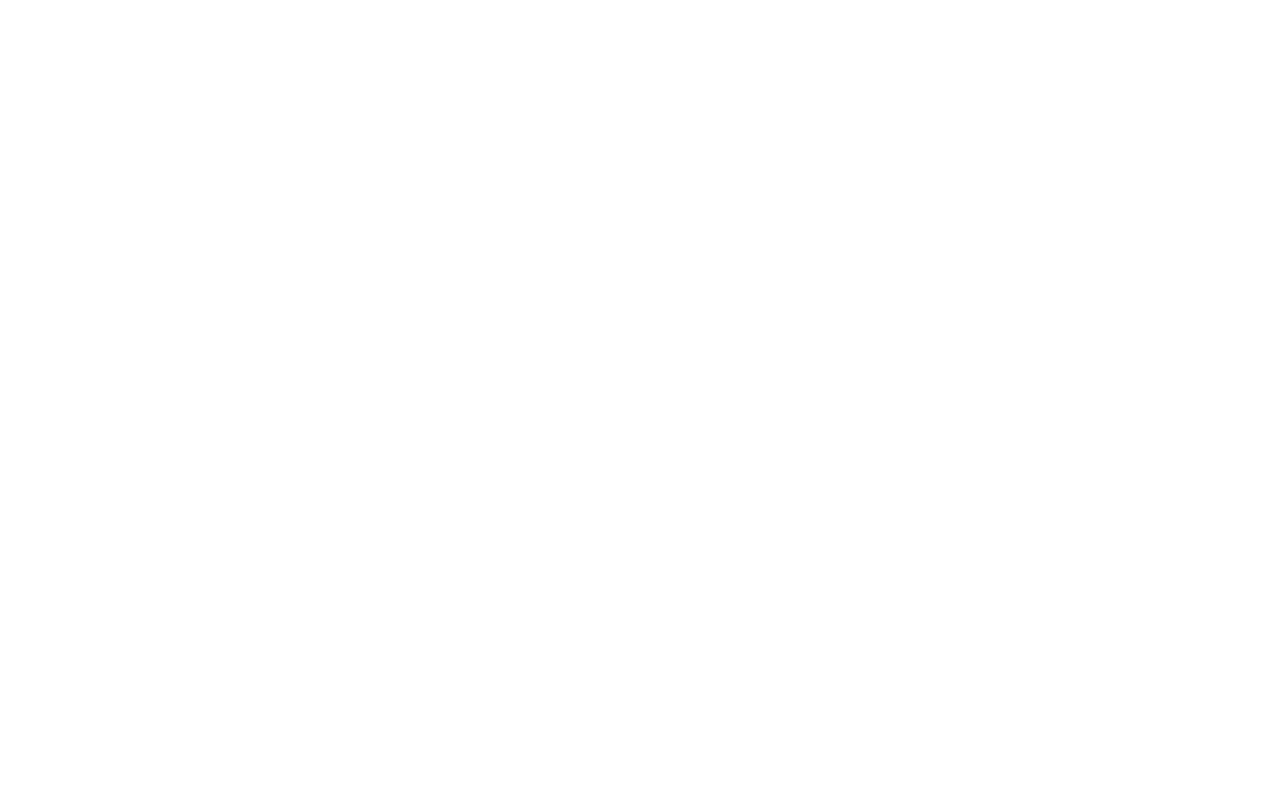
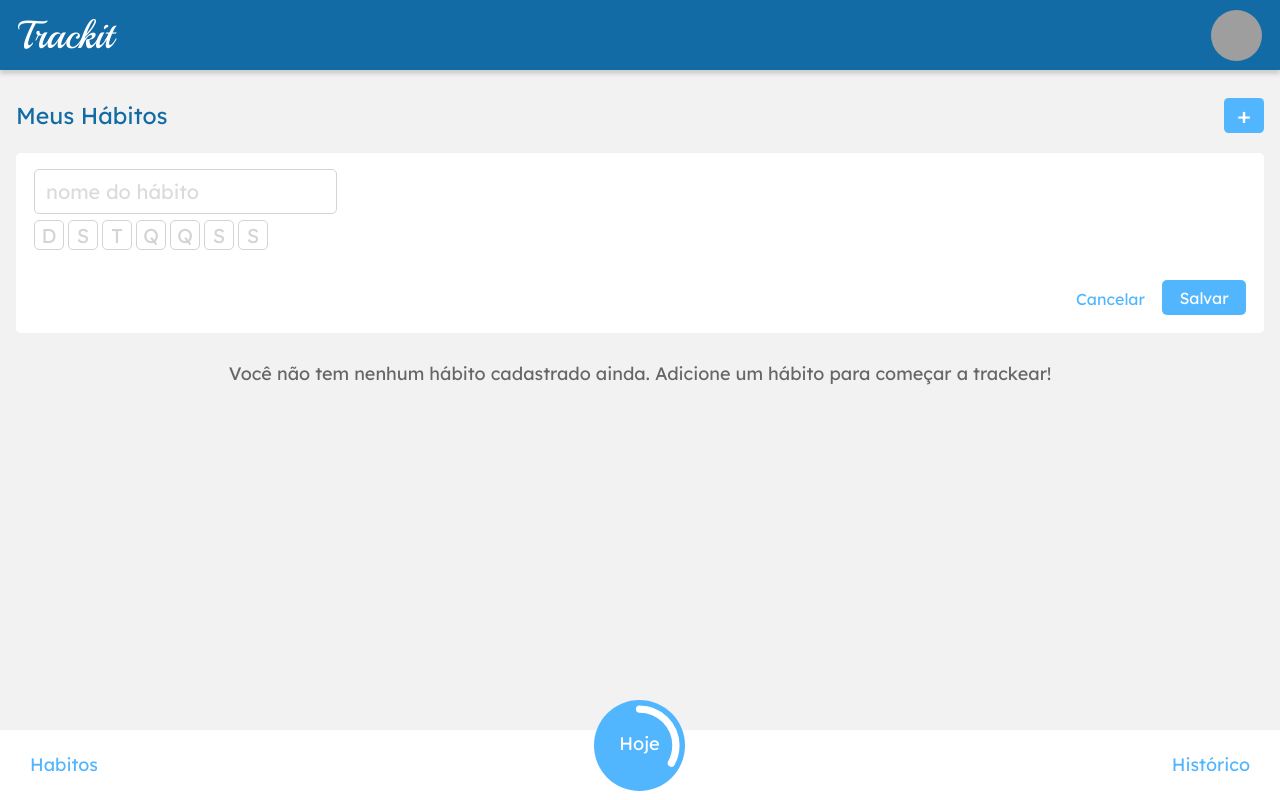
Before and after one commit to DiegoBeker/Trackit, a React (Create React App) app: page /habitos in a window 1280 px wide. Before the commit this address had no page. Built offline with nearby package versions, Linux system fonts and the light colour scheme; grey boxes are pictures that could not be loaded.

Commit message:
Tela de Hábitos estática

```diff
--- a/package.json
+++ b/package.json
@@ -8,6 +8,7 @@
     "@testing-library/user-event": "^13.5.0",
     "axios": "^1.3.4",
     "react": "^18.2.0",
+    "react-circular-progressbar": "^2.1.0",
     "react-dom": "^18.2.0",
     "react-loader-spinner": "^5.3.4",
     "react-router-dom": "^6.9.0",
--- a/public/index.html
+++ b/public/index.html
@@ -9,7 +9,7 @@
   <title>Trackit</title>
   <link rel="preconnect" href="https://fonts.googleapis.com">
   <link rel="preconnect" href="https://fonts.gstatic.com" crossorigin>
-  <link href="https://fonts.googleapis.com/css2?family=Lexend+Deca:wght@400;500;700&display=swap" rel="stylesheet">
+  <link href="https://fonts.googleapis.com/css2?family=Lexend+Deca:wght@400;500;700&family=Playball&display=swap" rel="stylesheet">
 </head>
 
 <body>
--- a/src/App.js
+++ b/src/App.js
@@ -1,6 +1,9 @@
 import { BrowserRouter, Route, Routes } from "react-router-dom";
+import HabitPage from "./pages/HabitPage";
 import LoginPage from "./pages/LoginPage";
 import RegisterPage from "./pages/RegisterPage"
+import TodayPage from "./pages/TodayPage";
+import HistoryPage from "./pages/HistoryPage"
 
 function App() {
   return (
@@ -8,6 +11,9 @@
       <Routes>
         <Route path="/" element={<LoginPage />} />
         <Route path="/cadastro" element={<RegisterPage/>} />
+        <Route path="/habitos" element={<HabitPage/>}/>
+        <Route path="/hoje" element={<TodayPage/>} />
+        <Route path="/historico" element={<HistoryPage/>} />
       </Routes>
     </BrowserRouter>
   );
--- /dev/null
+++ b/src/components/AddHabit.js
@@ -0,0 +1,82 @@
+import styled from "styled-components";
+import Daycard from "./DayCard";
+
+
+export default function AddHabit(){
+    return(
+        <AddContainer>
+            <input placeholder="nome do hábito"/>
+            <WeekContainer>
+                <Daycard name ="D"/>
+                <Daycard name ="S"/>
+                <Daycard name ="T"/>
+                <Daycard name ="Q"/>
+                <Daycard name ="Q"/>
+                <Daycard name ="S"/>
+                <Daycard name ="S"/>
+            </WeekContainer>
+            <ButtonContainer>
+                <CancelButton>Cancelar</CancelButton>
+                <SaveButton>Salvar</SaveButton>
+            </ButtonContainer>
+        </AddContainer>
+    );
+}
+
+const AddContainer = styled.div`
+    height: 180px;
+    width: 100%;
+    background: #FFFFFF;
+    border-radius: 5px;
+    padding: 10px 18px;
+    input{
+        width: 303px;
+        height: 45px;
+        margin: 6px 0px;
+        border: 1px solid #D4D4D4;
+        border-radius: 5px;
+        font-weight: 400;
+        font-size: 20px;
+        line-height: 25px;
+        padding: 0 11px;
+        color: #666666;
+        &::placeholder{
+            color: #DBDBDB;
+        }
+        &:disabled{
+            background-color: #F2F2F2;
+        }
+    }
+`
+const WeekContainer = styled.div`
+    display: flex;
+`;
+
+const ButtonContainer = styled.div`
+    display: flex;
+    align-items: center;
+    width: 100%;
+    justify-content: flex-end;
+    margin-top: 30px;
+    button{
+        font-weight: 400;
+        font-size: 16px;
+        line-height: 20px;
+        text-align: center;
+    }
+`;
+
+const CancelButton = styled.button`
+    width: 69px;
+    height: 20px;
+    margin: 0 23px;
+    color: #52B6FF;
+    background: #FFFFFF;
+`
+const SaveButton = styled.button`
+    width: 84px;
+    height: 35px;
+    background: #52B6FF;
+    border-radius: 5px;
+    color: #FFFFFF;
+`
--- /dev/null
+++ b/src/components/BottomMenu.js
@@ -0,0 +1,70 @@
+import styled from "styled-components";
+import { CircularProgressbar, buildStyles } from "react-circular-progressbar";
+import 'react-circular-progressbar/dist/styles.css';
+import { Link } from "react-router-dom";
+
+export default function BottomMenu() {
+    return (
+        <MenuContainer>
+            <ButtonsContainer>
+                <Link to="/habitos">
+                <span>Habitos</span>
+                </Link>
+                <Link to="/hoje">
+                <CicleProgress>
+                    <CircularProgressbar
+                        value={33}
+                        text={"Hoje"}
+                        background
+                        backgroundPadding={6}
+                        styles={buildStyles({
+                            backgroundColor: "#52B6FF",
+                            textColor: "#ffffff",
+                            pathColor: "#ffffff",
+                            trailColor: "transparent",
+                        })}
+                    />
+                </CicleProgress>
+                </Link>
+                <Link to="/historico">
+                <span>Histórico</span>
+                </Link>
+            </ButtonsContainer>
+        </MenuContainer>
+    );
+}
+
+const MenuContainer = styled.div`
+    position: fixed;
+    bottom: 0;
+    left: 0;
+    background: #FFFFFF;
+    span{
+        font-family: 'Lexend Deca';
+        font-weight: 400;
+        font-size: 18px;
+        line-height: 22px;
+        color: #52B6FF;
+    }
+    a{
+        text-decoration: none;
+    }
+`;
+
+const ButtonsContainer = styled.div`
+    height: 70px;
+    width: 100vw;
+    padding: 0 30px;
+    display: flex;
+    justify-content: space-between;
+    align-items: center;
+    position: relative;
+`
+
+const CicleProgress = styled.div`
+    width: 91px;
+    height: 91px;
+    position: absolute;
+    top: -30px;
+    left: calc(50vw - 46px);
+`
--- /dev/null
+++ b/src/components/DayCard.js
@@ -0,0 +1,22 @@
+import { useState } from "react";
+import styled from "styled-components";
+
+export default function Daycard({name}){
+    const [isSelected,setIsSelected] = useState(false);
+    return(
+        <DayButton isSelected={isSelected} onClick={()=> setIsSelected(!isSelected)}>{name}</DayButton>
+    );
+}
+
+const DayButton = styled.button`
+    width: 30px;
+    height: 30px;
+    margin-right: 4px;
+    background: ${(props) => props.isSelected ? "#CFCFCF" : "#FFFFFF"};
+    border: 1px solid ${(props) => props.isSelected ? "#CFCFCF" : "#D4D4D4"};;
+    border-radius: 5px;
+    font-weight: 400;
+    font-size: 20px;
+    line-height: 25px;
+    color: ${(props) => props.isSelected ? "#FFFFFF" : "#D4D4D4"};
+`
--- /dev/null
+++ b/src/components/NavBar.js
@@ -0,0 +1,37 @@
+import styled from "styled-components";
+
+export default function NavBar(){
+    return(
+        <NavBarContainer>
+            <h1>Trackit</h1>
+            <ProfilePicture src="https://encrypted-tbn0.gstatic.com/images?q=tbn:ANd9GcQssDmIAoZmB55TKw2RuKXnH8IgNuUvflb5Hg&usqp=CAU" alt="Picture"/>
+        </NavBarContainer>
+    );
+}
+
+const NavBarContainer = styled.div`
+    display: flex;
+    justify-content: space-between;
+    align-items: center;
+    padding: 10px 18px;
+    height: 70px;
+    width: 100vw;
+    background: #126BA5;
+    box-shadow: 0px 4px 4px rgba(0, 0, 0, 0.15);
+    position: fixed;
+    top: 0;
+    left: 0;
+    h1{
+        font-family: 'Playball', cursive;
+        color: #FFFFFF;
+        font-weight: 400;
+        font-size: 38.982px;
+        line-height: 49px;
+    }
+`;
+
+const ProfilePicture = styled.img`
+    width: 51px;
+    height: 51px;
+    border-radius: 98.5px;
+`
--- /dev/null
+++ b/src/pages/HabitPage.js
@@ -0,0 +1,63 @@
+import styled from "styled-components";
+import AddHabit from "../components/AddHabit";
+import BottomMenu from "../components/BottomMenu";
+import NavBar from "../components/NavBar";
+
+export default function HabitPage(){
+    return(
+        <PageContainer>
+            <NavBar/>
+            <HabitMenu>
+                <h2>Meus Hábitos</h2>
+                <button>+</button>
+            </HabitMenu>
+            <AddHabit/>
+            <NoHabitsMessage>Você não tem nenhum hábito cadastrado ainda. Adicione um hábito para começar a trackear!</NoHabitsMessage>
+            <BottomMenu/>
+        </PageContainer>
+    );
+}
+
+const PageContainer = styled.div`
+    height: calc(100vh - 140px);
+    margin: 70px 0px;
+    padding: 8px 16px;
+    display: flex;
+    flex-direction: column;
+    align-items: center;
+    background: #F2F2F2;
+    *{
+        font-family: 'Lexend Deca', sans-serif;
+    }
+`;
+
+const HabitMenu = styled.div`
+    width: 100%;
+    margin: 20px 0;
+    display: flex;
+    justify-content: space-between;
+    align-items: center;
+    h2{
+        font-weight: 400;
+        font-size: 23px;
+        line-height: 29px;
+        color: #126BA5;
+    }
+    button{
+        width: 40px;
+        height: 35px;
+        font-weight: 400;
+        font-size: 23px;
+        color: #FFFFFF;
+        background: #52B6FF;
+        border-radius: 4.63636px;
+    }
+`;
+
+const NoHabitsMessage = styled.p`
+    margin-top: 30px;
+    font-weight: 400;
+    font-size: 18px;
+    line-height: 22px;
+    color: #666666;
+`
--- /dev/null
+++ b/src/pages/HistoryPage.js
@@ -0,0 +1,5 @@
+export default function HistoryPage(){
+    return(
+        <div>histórico</div>
+    );
+}
--- /dev/null
+++ b/src/pages/TodayPage.js
@@ -0,0 +1,5 @@
+export default function TodayPage(){
+    return(
+        <div>Hoje</div>
+    );
+}
--- a/src/style/GlobalStyle.js
+++ b/src/style/GlobalStyle.js
@@ -5,6 +5,10 @@
     box-sizing : border-box;
     font-family: 'Lexend Deca', sans-serif;
  }
+
+ button{
+   border: none;
+ }
 `;
 
 export default GlobalStyle;
```
Also changed, not shown: 1 other file (tests, documents, lock files or other folders).
